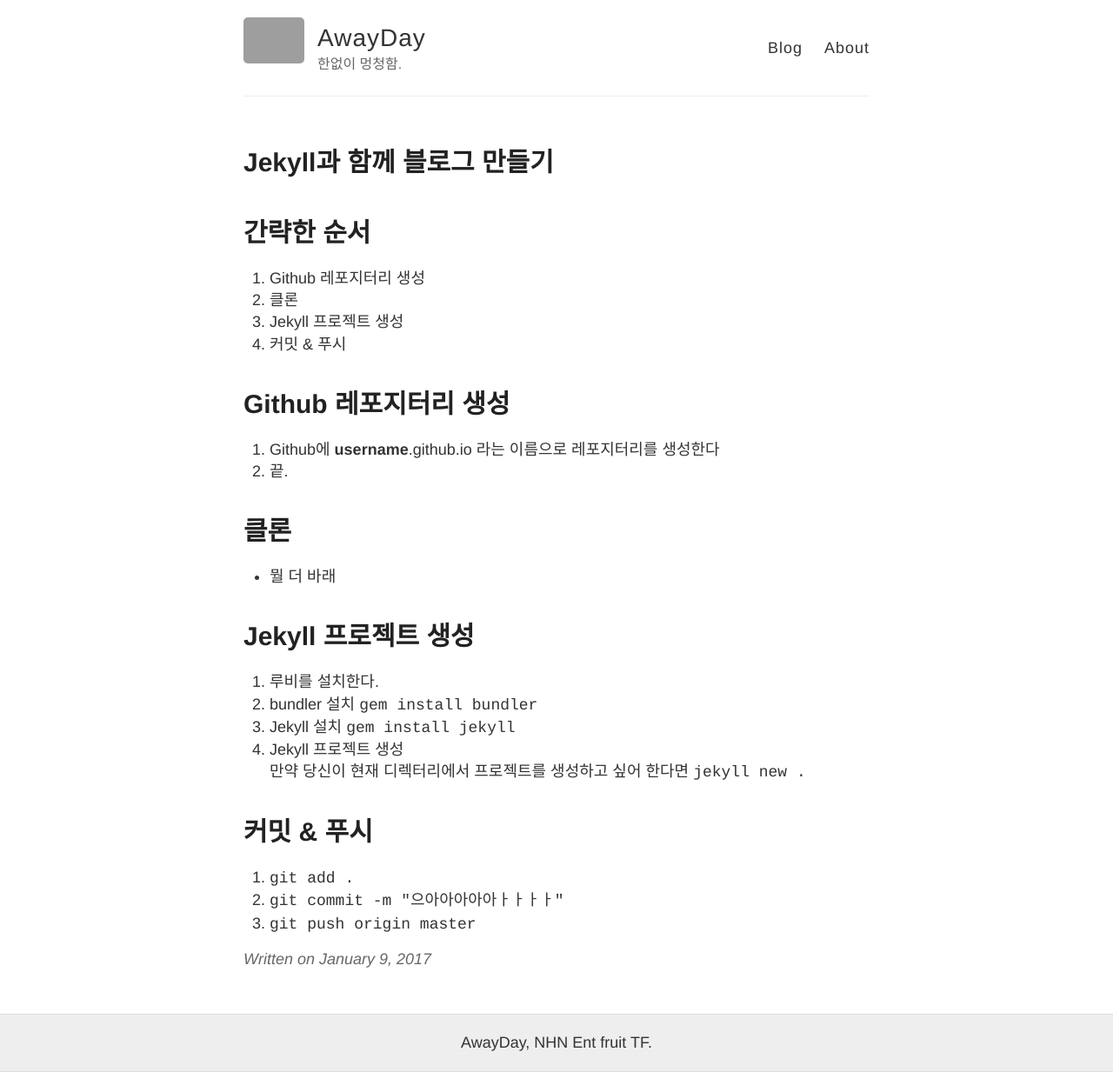
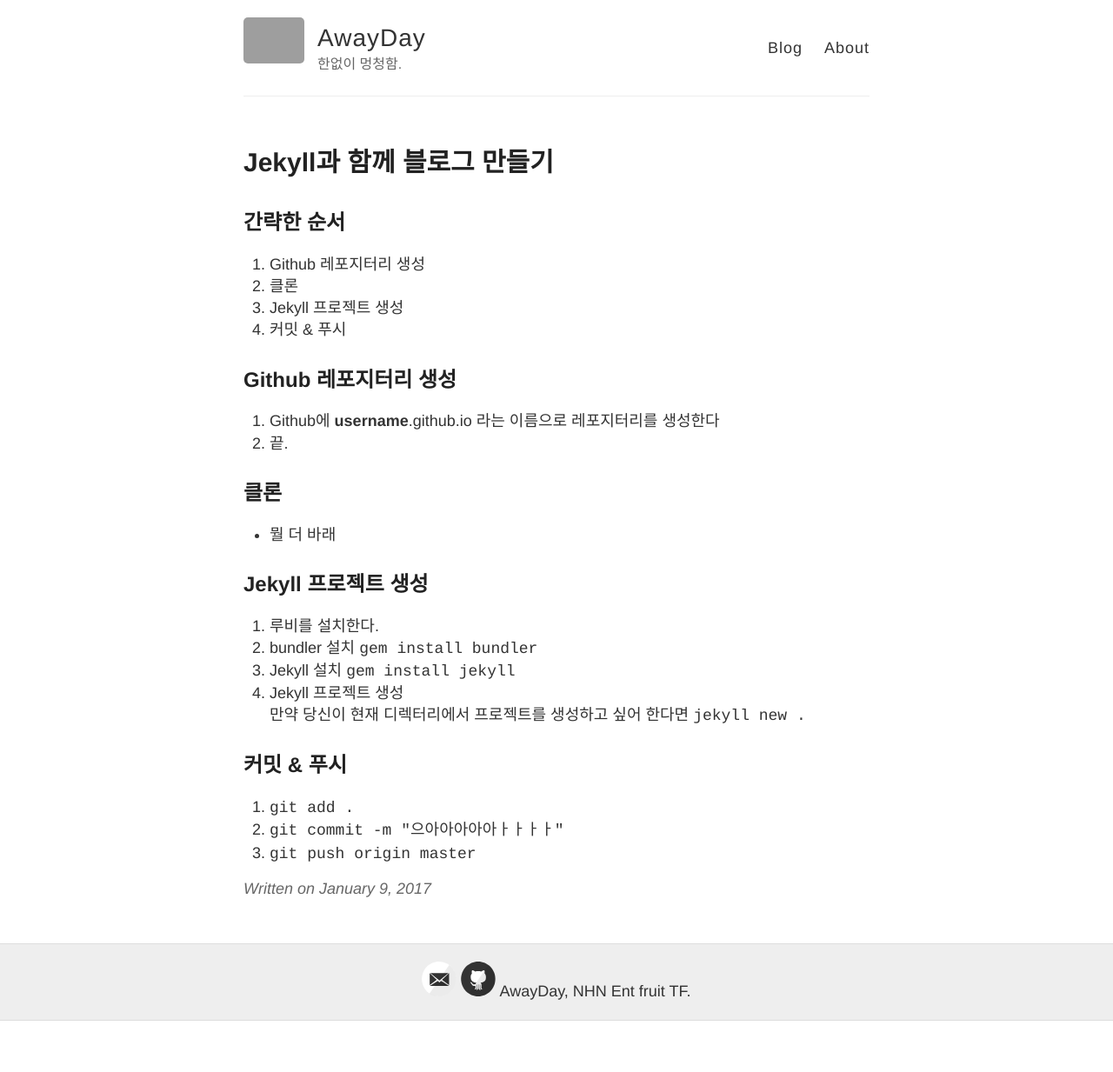
Before and after one commit to AwayDay/awayday.github.io, a Jekyll site: the page built from _posts/2017-01-09-Jekyll과-함께-블로그-만들기.markdown, in a window 1280 px wide. Shown: the whole page at 87% size. Built offline with Jekyll 4.4.1, drawn with Linux system fonts in a browser that asks for light colours; comment, search, counter and statistics services are not loaded; after the commit the page ends 1174 px from its top, so only the background shows below that; grey boxes are pictures that could not be loaded.

Commit message:
거의 끝"

````diff
--- a/_config.yml
+++ b/_config.yml
@@ -19,10 +19,10 @@ avatar: https://raw.githubusercontent.com/barryclark/jekyll-now/master/images/je
 # Includes an icon in the footer for each username you enter
 footer-links:
   dribbble:
-  email:
+  email: awayday1108@gmail.com
   facebook:
   flickr:
-  github:
+  github: https://github.com/AwayDay
   instagram:
   linkedin:
   pinterest:
--- a/_posts/2017-01-09-Jekyll과-함께-블로그-만들기.markdown
+++ b/_posts/2017-01-09-Jekyll과-함께-블로그-만들기.markdown
@@ -6,27 +6,27 @@ categories: 만들기
 comments: true
 ---
 
-# 간략한 순서
+## 간략한 순서
 1. Github 레포지터리 생성
 2. 클론
 3. Jekyll 프로젝트 생성
 4. 커밋 & 푸시
 
-# Github 레포지터리 생성
+## Github 레포지터리 생성
 1. Github에 __username__.github.io 라는 이름으로 레포지터리를 생성한다
 2. 끝.
 
-# 클론
+## 클론
 * 뭘 더 바래
 
-# Jekyll 프로젝트 생성
+## Jekyll 프로젝트 생성
 1. 루비를 설치한다.
 2. bundler 설치 ```gem install bundler```
 3. Jekyll 설치 ```gem install jekyll```
 4. Jekyll 프로젝트 생성
 만약 당신이 현재 디렉터리에서 프로젝트를 생성하고 싶어 한다면 ```jekyll new .```
 
-# 커밋 & 푸시
+## 커밋 & 푸시
 1. ```git add .```
 2. ```git commit -m "으아아아아아ㅏㅏㅏㅏ"```
 3. ```git push origin master```
````
Also changed, not shown: about.md (+3 -3 lines).
